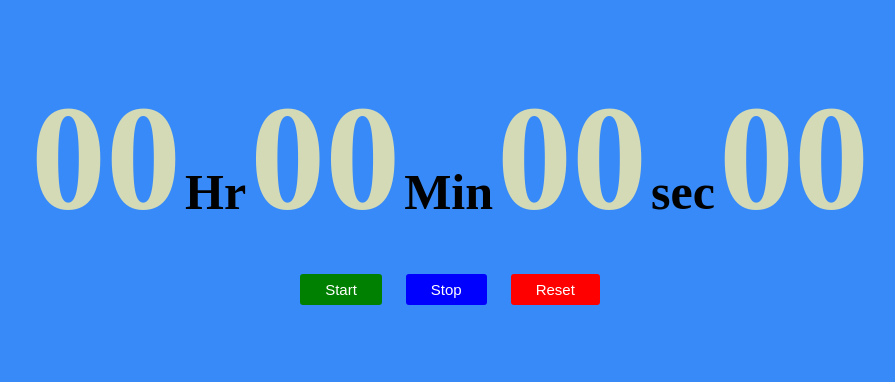
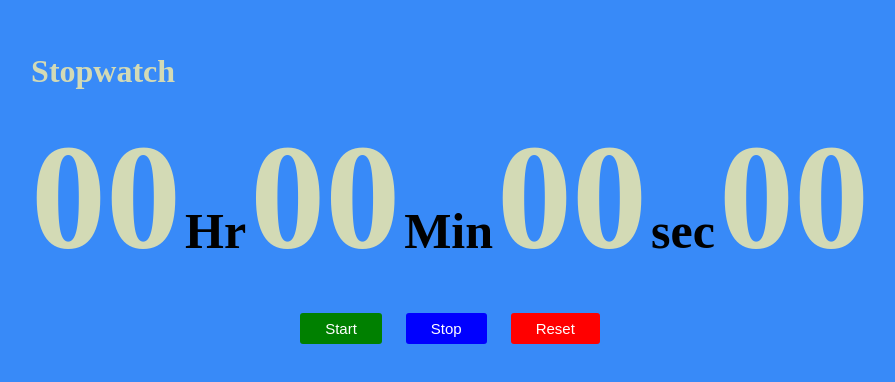
Before and after one commit to KarimRaju/Stopwatch, a plain HTML site: page index.html in a window 1280 px wide. Shown: the part 220-602 px from the top of the page, without its empty margins (190-1085 px from the left). Drawn offline with Linux system fonts and the light colour scheme.

Commit message:
header added

```diff
--- a/index.html
+++ b/index.html
@@ -9,6 +9,8 @@
 </head>
 <body>
     <div id="container">
+
+        <div><h1>Stopwatch</h1></div>
 
         <div id="time">
 
```
